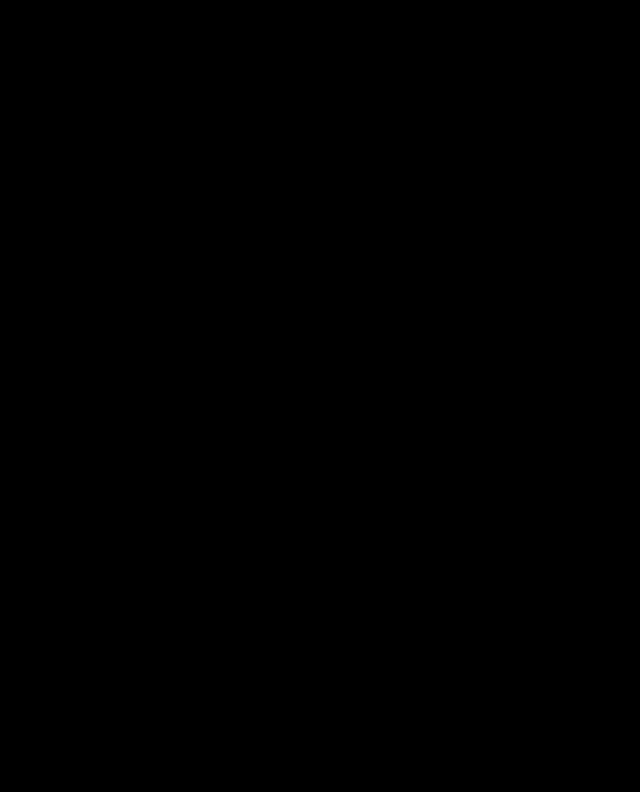
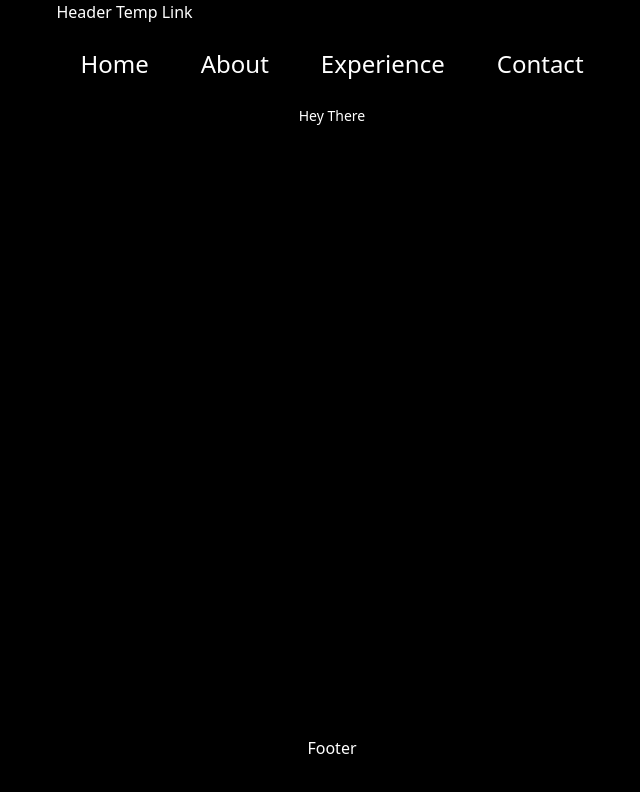
Before and after one commit to joshuahector86/prosite2024, a React (Vite) app: page /home in a window 1280 px wide. Before the commit this address had no page. Shown: the top 792 px of the page, without its empty margins (308-948 px from the left). Built offline with nearby package versions, Linux system fonts and the light colour scheme.

Commit message:
heading page added

```diff
--- a/src/App.tsx
+++ b/src/App.tsx
@@ -1,10 +1,11 @@
 import { Route, Routes } from "react-router-dom";
-import { AboutMe, ContactMe, Experience, Home } from "./pages";
+import { AboutMe, ContactMe, Experience, Heading, Home } from "./pages";
 
 function App() {
   return (
     <Routes>
-      <Route path="/" element={<Home />} />
+      <Route path="/" element={<Heading />} />
+      <Route path="/home" element={<Home />} />
       <Route path="/about" element={<AboutMe />} />
       <Route path="/contact" element={<ContactMe />} />
       <Route path="/experience" element={<Experience />} />
--- a/src/components/layout/Page.tsx
+++ b/src/components/layout/Page.tsx
@@ -1,6 +1,7 @@
 import { ReactNode } from "react";
 import Topbar from "../shared/Topbar/Topbar";
 import Footer from "../shared/Footer/Footer";
+import { Link } from "react-router-dom";
 
 interface PageProps {
   children: ReactNode;
@@ -10,6 +11,7 @@
   return (
     <div className="flex flex-1 flex-col items-center ">
       <div className="absolute top-0 ">
+        <Link to="/">Header Temp Link</Link>
         <Topbar />
       </div>
       <div className="p-10 mt-10">{children}</div>
--- /dev/null
+++ b/src/pages/Heading/index.tsx
@@ -0,0 +1,16 @@
+import { navLinks } from "@/utils/urls";
+import { Link } from "react-router-dom";
+const Heading = () => {
+  const links = navLinks;
+  return (
+    <div className="flex justify-between items-center h-screen text-2xl">
+      {links.map((link) => (
+        <div className="hover:text-4xl p-2">
+          <Link to={link.href}>{link.name}</Link>
+        </div>
+      ))}
+    </div>
+  );
+};
+
+export default Heading;
--- a/src/pages/index.tsx
+++ b/src/pages/index.tsx
@@ -2,5 +2,6 @@
 import AboutMe from "./AboutMe";
 import ContactMe from "./ContactMe";
 import Experience from "./Experience";
+import Heading from "./Heading";
 
-export { Home, AboutMe, ContactMe, Experience };
+export { Home, AboutMe, ContactMe, Experience, Heading };
--- a/src/utils/urls.ts
+++ b/src/utils/urls.ts
@@ -1,5 +1,5 @@
 export const navLinks = [
-  { name: "Home", href: "/" },
+  { name: "Home", href: "/home" },
   { name: "About", href: "/about" },
   { name: "Experience", href: "/experience" },
   { name: "Contact", href: "/contact" },
```
